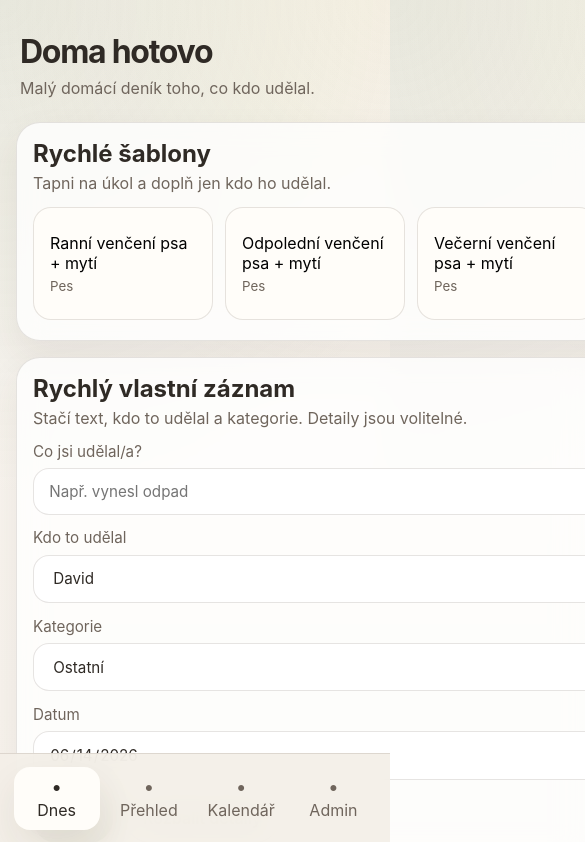
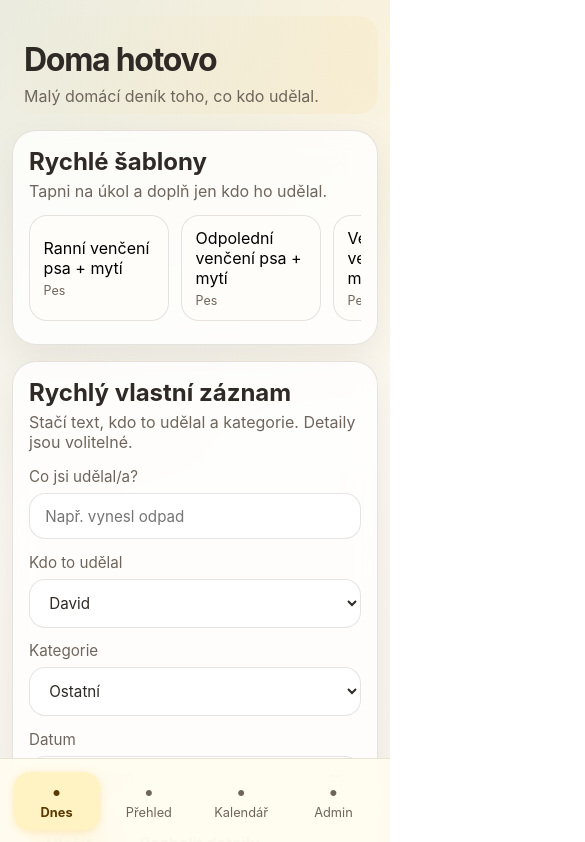
Before and after one commit to Noah-eu/doma-hotovo, a React (Vite) app: page / in a window 390 px wide. Shown: the top 842 px of the page, 585 px wide, since content can reach past the window. Built offline with nearby package versions, Linux system fonts and the light colour scheme.

Commit message:
fix: make mobile layout viewport-safe and add yellow accent

```diff
--- a/src/styles.css
+++ b/src/styles.css
@@ -10,6 +10,13 @@
     --accent: #7b8f66;
     --accent-strong: #5f7350;
     --accent-soft: #e6eddc;
+    /* yellow palette */
+    --color-accent: #f6c453;
+    --color-accent-soft: #fff3c4;
+    --color-accent-strong: #c88200;
+    --color-accent-text: #5a3a00;
+    --color-surface: #fffaf0;
+    /* category tones */
     --tone-peach: #f1c6ad;
     --tone-sand: #e7d1a3;
     --tone-mint: #cfe0c7;
@@ -20,13 +27,18 @@
     --tone-stone: #d9d1c8;
 }
 
-* {
+*,
+*::before,
+*::after {
     box-sizing: border-box;
 }
 
 html,
 body,
 #root {
+    width: 100%;
+    max-width: 100%;
+    overflow-x: hidden;
     min-height: 100%;
 }
 
@@ -36,8 +48,8 @@ body {
     color: var(--text);
     background:
         radial-gradient(circle at top left, rgba(123, 143, 102, 0.15), transparent 34%),
-    radial-gradient(circle at top right, rgba(236, 215, 163, 0.16), transparent 28%),
-    linear-gradient(180deg, #faf7f2 0%, var(--bg) 100%);
+        radial-gradient(circle at top right, rgba(246, 196, 83, 0.12), transparent 28%),
+        linear-gradient(180deg, #fefcf5 0%, var(--bg) 100%);
 }
 
 button,
@@ -55,6 +67,7 @@ input,
 select,
 textarea {
     width: 100%;
+    min-width: 0;
     border: 1px solid var(--border);
     border-radius: 16px;
     padding: 0.8rem 0.95rem;
@@ -67,13 +80,22 @@ textarea {
 }
 
 .app-shell {
+    width: 100%;
+    max-width: 100vw;
+    overflow-x: hidden;
     min-height: 100vh;
     padding: 1rem 1rem 6rem;
 }
 
 .app-header {
+    width: 100%;
     max-width: 980px;
+    min-width: 0;
     margin: 0 auto 1rem;
+    /* warm yellow gradient on header */
+    background: linear-gradient(135deg, rgba(255, 252, 240, 0) 0%, rgba(246, 196, 83, 0.10) 100%);
+    border-radius: 20px;
+    padding: 0.5rem 0.5rem 0;
 }
 
 .app-header__copy {
@@ -92,22 +114,31 @@ textarea {
 }
 
 .app-main {
+    width: 100%;
     max-width: 980px;
+    min-width: 0;
     margin: 0 auto;
 }
 
 .page-stack {
     display: grid;
     gap: 1rem;
+    width: 100%;
+    min-width: 0;
 }
 
 .section-card {
+    width: 100%;
+    max-width: 100%;
+    min-width: 0;
     padding: 1rem;
     border: 1px solid var(--border);
     border-radius: 24px;
     background: var(--panel);
     backdrop-filter: blur(14px);
     box-shadow: var(--shadow);
+    /* prevent any child from breaking out */
+    overflow: hidden;
 }
 
 .section-card__header {
@@ -116,6 +147,11 @@ textarea {
     justify-content: space-between;
     align-items: start;
     margin-bottom: 0.9rem;
+    min-width: 0;
+}
+
+.section-card__header > * {
+    min-width: 0;
 }
 
 .section-card h2,
@@ -128,20 +164,36 @@ textarea {
     color: var(--muted);
 }
 
+/* ── Template chips scroll row ─────────────────────────────── */
+/* The row itself is the ONLY element allowed to scroll sideways */
 .chip-row {
     display: flex;
     gap: 0.75rem;
     overflow-x: auto;
-  padding-bottom: 0.25rem;
+    overflow-y: hidden;
+    /* stop the row from inflating its parent */
+    width: 100%;
+    min-width: 0;
+    max-width: 100%;
+    padding-bottom: 0.45rem;
+    /* hide scrollbar visually but keep it functional */
+    scrollbar-width: none;       /* Firefox */
+}
+
+.chip-row::-webkit-scrollbar {
+    display: none;               /* Safari / Chrome */
 }
 
 .chip-row--wrap {
     flex-wrap: wrap;
+    overflow-x: visible;
 }
 
 .template-pill {
-  min-width: 180px;
-  padding: 0.9rem 1rem;
+    /* fixed width card – small enough for 360px phones */
+    flex: 0 0 auto;
+    width: 140px;
+    padding: 0.75rem 0.85rem;
     border: 1px solid var(--border);
     border-radius: 18px;
     background: var(--panel-strong);
@@ -154,14 +206,18 @@ textarea {
 }
 
 .template-pill small {
-  margin-top: 0.35rem;
+    margin-top: 0.3rem;
     color: var(--muted);
+    font-size: 0.78rem;
 }
 
 .form-grid {
     display: grid;
     gap: 0.85rem;
     grid-template-columns: 1fr 1fr;
+    width: 100%;
+    min-width: 0;
+    max-width: 100%;
 }
 
 .form-grid label {
@@ -191,9 +247,9 @@ textarea {
     border: 0;
     border-radius: 999px;
     padding: 0.85rem 1.1rem;
-  background: var(--accent);
-  color: white;
-  font-weight: 600;
+    background: var(--color-accent);
+    color: var(--color-accent-text);
+    font-weight: 700;
 }
 
 .button--ghost {
@@ -209,14 +265,15 @@ textarea {
 .saved-banner {
     padding: 0.8rem 1rem;
     border-radius: 16px;
-  background: var(--accent-soft);
-  color: var(--accent-strong);
+    background: var(--color-accent-soft);
+    color: var(--color-accent-text);
     font-weight: 600;
 }
 
 .today-groups {
     display: grid;
     gap: 0.9rem;
+    min-width: 0;
 }
 
 .today-group {
@@ -224,6 +281,7 @@ textarea {
     border-radius: 18px;
     background: rgba(255, 255, 255, 0.54);
     border: 1px solid rgba(82, 66, 54, 0.08);
+    min-width: 0;
 }
 
 .today-group h3 {
@@ -251,6 +309,8 @@ textarea {
     border-radius: 18px;
     background: var(--panel-strong);
     border: 1px solid var(--border);
+    min-width: 0;
+    max-width: 100%;
 }
 
 .mini-entry__line,
@@ -259,6 +319,14 @@ textarea {
     gap: 0.75rem;
     justify-content: space-between;
     align-items: start;
+    min-width: 0;
+}
+
+.mini-entry__line > :first-child,
+.entry-card__top > :first-child {
+    min-width: 0;
+    flex: 1 1 0;
+    overflow: hidden;
 }
 
 .entry-card h3 {
@@ -394,9 +462,12 @@ textarea {
     grid-template-columns: repeat(4, minmax(0, 1fr));
     gap: 0.4rem;
     padding: 0.85rem;
-  background: rgba(244, 239, 232, 0.92);
+    background: rgba(255, 252, 240, 0.94);
     border-top: 1px solid var(--border);
     backdrop-filter: blur(16px);
+    /* must not overflow horizontally */
+    width: 100%;
+    max-width: 100%;
 }
 
 .tab-bar__item {
@@ -408,12 +479,15 @@ textarea {
     padding: 0.65rem 0.35rem;
     background: transparent;
     color: var(--muted);
+    min-width: 0;
+    font-size: 0.8rem;
 }
 
 .tab-bar__item--active {
-  background: var(--panel-strong);
-  color: var(--text);
-  box-shadow: var(--shadow);
+    background: var(--color-accent-soft);
+    color: var(--color-accent-text);
+    font-weight: 700;
+    box-shadow: 0 2px 8px rgba(246, 196, 83, 0.35);
 }
 
 .tab-bar__icon {
@@ -426,24 +500,30 @@ textarea {
 }
 
 @media (max-width: 720px) {
+
     .form-grid,
     .summary-kpis,
     .template-row__main {
         grid-template-columns: 1fr;
     }
 
+    /* let flex rows wrap instead of stacking everything awkwardly */
     .section-card__header,
     .entry-card__top,
     .mini-entry__line {
-    flex-direction: column;
+        flex-wrap: wrap;
     }
 
     .calendar-grid {
-    gap: 0.35rem;
+        gap: 0.3rem;
     }
 
     .calendar-day {
-    min-height: 3.8rem;
-    padding: 0.45rem;
+        min-height: 3.6rem;
+        padding: 0.4rem;
+    }
+
+    .app-shell {
+        padding-inline: 0.75rem;
     }
 }
```
Lines whose indentation alone changed are shown as unchanged.
